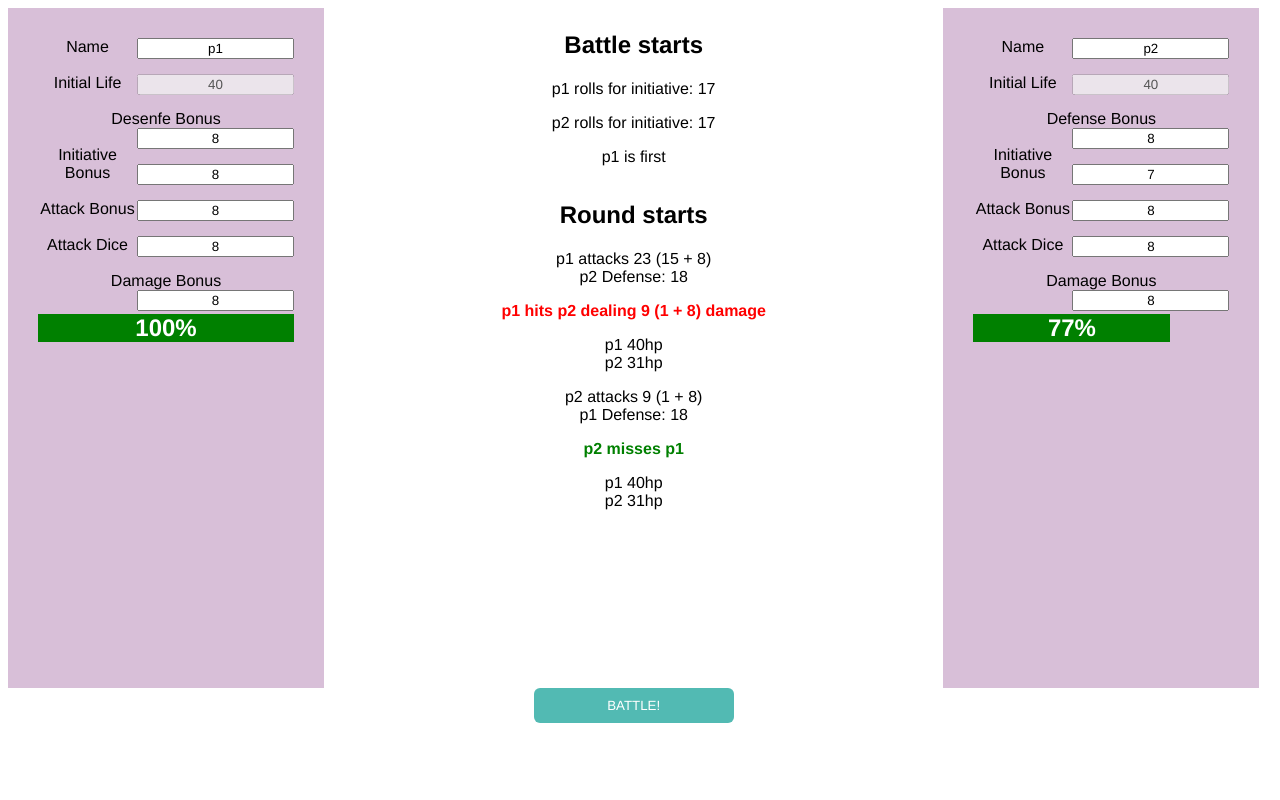
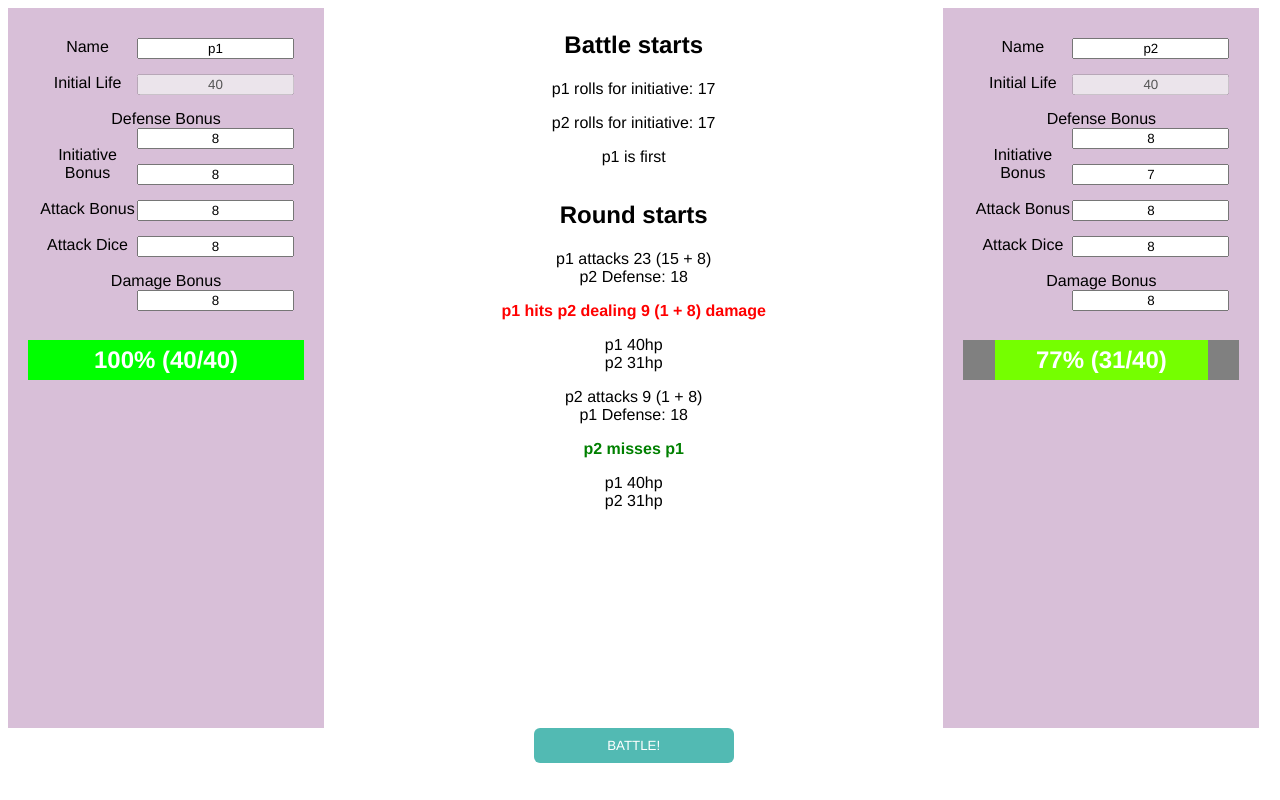
Before and after one commit to michelcastilho/RoundSim, a plain HTML site: page index.html in a window 1280 px wide. Both pictures are taken after a click on the button "BATTLE!". Drawn offline with Linux system fonts and the light colour scheme.

Commit message:
1st prototype

```diff
--- a/index.html
+++ b/index.html
@@ -13,7 +13,7 @@
           <input type="text" id="player1" value="p1">
           <br><br>Initial Life
           <input type="text" id="life1" value="40">
-          <br><br>Desenfe Bonus
+          <br><br>Defense Bonus
           <input type="text" id="def1" value="8">
           <br><br>Initiative Bonus
           <input type="text" id="initbonus1" value="8">
@@ -23,7 +23,10 @@
           <input type="text" id="dmg1" value="8">
           <br><br>Damage Bonus
           <input type="text" id="dmgbonus1" value="8">
-          <div id="sopa1"><p id="perc1">100%</div>
+        </div>
+        <div class="container">
+          <div id="sopa1">&nbsp</div>
+          <p class="healthbar" id="perc1">100%</p>
         </div>
       </div>
 
@@ -47,7 +50,10 @@
           <input type="text" id="dmg2" value="8">
           <br><br>Damage Bonus
           <input type="text" id="dmgbonus2" value="8">
-          <div id="sopa2"><p id="perc2">100%</div>
+        </div>
+        <div class="container">
+          <div id="sopa2">&nbsp</div>
+          <p class="healthbar" id="perc2">100%</p>
         </div>
       </div>
     </div>
--- a/simulator.js
+++ b/simulator.js
@@ -1,4 +1,7 @@
 var sfxHit = new Audio('hit.wav');
+var sfxDeath = new Audio('death.wav');
+var sfxOof = new Audio('oof.wav');
+var sfxWoosh = new Audio('woosh.wav');
 
 stats = function() {
 
@@ -75,6 +78,7 @@ p1atk = function () {
         life2 -= dmg1;
         addlog += '<p id="hit">'+player1+' hits '+player2+' dealing '+dmg1+' ('+rolldmg1+' + '+dmgBonus1+') damage</p>';
         sfxHit.play();
+        sfxOof.play();
     } else {
         addlog += '<p id="miss">'+player1+' misses '+player2+'</p>';
     }
@@ -107,6 +111,7 @@ p2atk = function () {
         life1 -= dmg2,
         addlog += '<p id="hit">'+player2+' hits '+player1+' dealing '+dmg2+' ('+rolldmg2+' + '+dmgBonus2+') damage</p>';
         sfxHit.play();
+        sfxOof.play();
     } else {
         addlog += '<p id="miss">'+player2+' misses '+player1+'</p>';
     }
@@ -153,16 +158,26 @@ death = false;
 logpv = function() {
     life1perc = Math.floor((life1 / initlife1) * 100);
     life2perc = Math.floor((life2 / initlife2) * 100);
+
     document.getElementById("sopa1").style.width = life1perc+'%';
     document.getElementById("sopa2").style.width = life2perc+'%';
-    document.getElementById("perc1").innerHTML = life1perc+'%';
-    document.getElementById("perc2").innerHTML = life2perc+'%';
+
+    document.getElementById("perc1").innerHTML = life1perc+'% ('+life1+'/'+initlife1+')';
+    document.getElementById("perc2").innerHTML = life2perc+'% ('+life2+'/'+initlife2+')';
+
+    perc1color = perctocolor(life1perc);
+    perc2color = perctocolor(life2perc);
+    //addlog += ''+perc1color+' / '+perc2color+'';
+    document.getElementById("sopa1").style.background = perc1color;
+    document.getElementById("sopa2").style.background = perc2color;
+
     addlog += '<p>'+player1+' '+life1+'hp<br>'+player2+' '+life2+'hp</p>';
     if (life1 <= 0) {
         addlog += '<p>'+player1+' has been defeated</p>';
         document.getElementById("sopa1").style.width = '0%';
         document.getElementById("perc1").innerHTML = '0%';
         death = true;
+        sfxDeath.play();
         return true
     }
     if (life2 <= 0) {
@@ -170,6 +185,7 @@ logpv = function() {
         document.getElementById("sopa2").style.width = '0%';
         document.getElementById("perc2").innerHTML = '0%';
         death = true;
+        sfxDeath.play();
         return true
     }
     return false
@@ -185,13 +201,13 @@ round = function() {
 
         p1atk();
 
-        if (logpv()) {
+        if (logpv() == true) {
             return
         };
 
         p2atk();
 
-        if (logpv()) {
+        if (logpv() == true) {
             return
         };
 
@@ -200,18 +216,32 @@ round = function() {
 
         p2atk();
 
-        if (logpv()) {
-
+        if (logpv() == true) {
+            return
         };
 
         p1atk();
 
-        if (logpv()) {
-
+        if (logpv() == true) {
+            return
         };
 
     }
 
+}
+
+function perctocolor(perc) {
+	var r, g, b = 0;
+	if(perc < 50) {
+		r = 255;
+		g = Math.round(5.1 * perc);
+	}
+	else {
+		g = 255;
+		r = Math.round(510 - 5.10 * perc);
+	}
+	var h = r * 0x10000 + g * 0x100 + b * 0x1;
+	return '#' + ('000000' + h.toString(16)).slice(-6);
 }
 
 button.onclick = function() {
@@ -231,8 +261,13 @@ button.onclick = function() {
         life2perc = 100;
         document.getElementById("sopa1").style.width = life1perc+'%';
         document.getElementById("sopa2").style.width = life2perc+'%';
-        document.getElementById("perc1").innerHTML = life1perc+'%';
-        document.getElementById("perc2").innerHTML = life2perc+'%';
+        document.getElementById("perc1").innerHTML = life1perc+'% ('+life1+'/'+initlife1+')';
+        document.getElementById("perc2").innerHTML = life2perc+'% ('+life2+'/'+initlife2+')';
+        perc1color = perctocolor(life1perc);
+        perc2color = perctocolor(life2perc);
+        //addlog += ''+perc1color+' / '+perc2color+'';
+        document.getElementById("sopa1").style.background = perc1color;
+        document.getElementById("sopa2").style.background = perc2color;
         document.getElementById("life1").disabled = false;
         document.getElementById("life2").disabled = false;
         roundcount = 1;
--- a/style.css
+++ b/style.css
@@ -1,6 +1,9 @@
 * {
   font-family: Helvetica, Arial, sans-serif;
   text-align: center;
+  -webkit-box-sizing: border-box;
+  -moz-box-sizing: border-box;
+  box-sizing: border-box;
 }
 
 #log {
@@ -27,32 +30,29 @@
   font-weight: bold;
 }
 
+#miss {
+  color: green;
+  font-weight: bold;
+}
+
 #sopa1 {
-  background-color: green;
+  background-color:rgb(0, 255, 0);
   width: 100%;
+  height: 40px;
+}
+
+#sopa2 {
+  background-color:rgb(0, 255, 0);
+  width: 100%;
+  height: 40px;
+}
+
+.healthbar {
   font-size: 24px;
   font-weight: bold;
   color: white;
-  float: center;
-}
-
-#sopa2 {
-  background-color: green;
-  width: 100%;
-  font-size: 24px;
-  font-weight: bold;
-  color: white;
-  float: center;
-}
-
-#perc1 {
-  text-align: center;
-  float: center;
-}
-
-#miss {
-  color: green;
-  font-weight: bold;
+  z-index: 10;
+  position: absolute;
 }
 
 button {
@@ -67,8 +67,8 @@ button {
 }
 
 .wrapper {
-  height: 85vh;
-  max-height: 85vh;
+  height: 90vh;
+  max-height: 90vh;
 }
 
 .stats {
@@ -78,11 +78,8 @@ button {
 .column {
   float: left;
   width: 25%;
-  min-width: 25%;
   background-color: thistle;
   height: 100%;
-  align-items: left;
-  text-align: left;
 }
 
 .column input {
@@ -102,3 +99,15 @@ button {
   display: table;
   clear: both;
 }
+
+.container {
+  margin: 20px;
+  width: auto;
+  display: flex;
+  flex-direction: row;
+  flex-wrap: wrap;
+  justify-content: center;
+  align-items: center;
+  text-align: center;
+  background-color: gray;
+}
```
Also changed, not shown: 3 other files.
